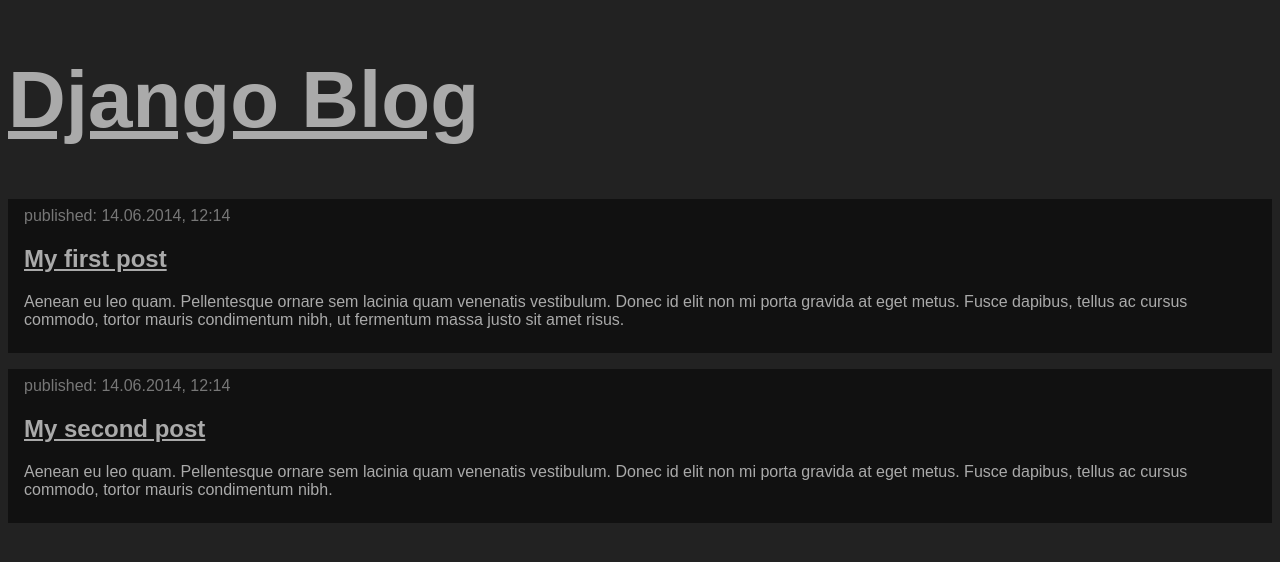
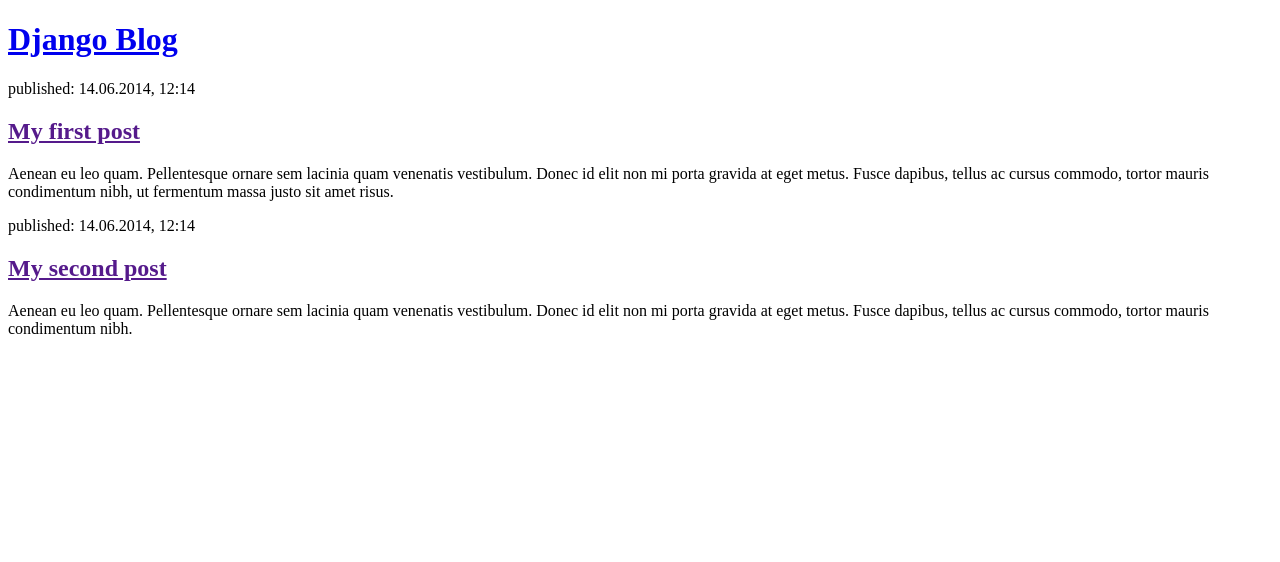
Before and after one commit to Querp/my-first-blog, a Django app: page / in a window 1280 px wide. Shown: the top 562 px of the page. Run offline with Django 4.2, Linux system fonts and the light colour scheme.

Commit message:
removed CSS

```diff
--- a/blog/templates/blog/post_list.html
+++ b/blog/templates/blog/post_list.html
@@ -2,26 +2,6 @@
 <html>
     <head>
         <title>Django blog</title>
-        <style>
-            *{
-                color: inherit;
-            }
-            body {
-                font-family: sans-serif;
-                padding: 0;
-                background: #222;
-                color: #aaa;
-            }
-            h1 {
-                font-size: 5rem;
-            }
-            article {
-                background: #111;
-                padding: 0.5rem 1rem;
-                margin: 1rem 0;
-                time {color: #777}
-            }
-        </style>
     </head>
     <body>
         <header>
--- a/blog/templates/blog/test.css
+++ /dev/null
@@ -1,3 +0,0 @@
-a {
-    bg
-}
```
